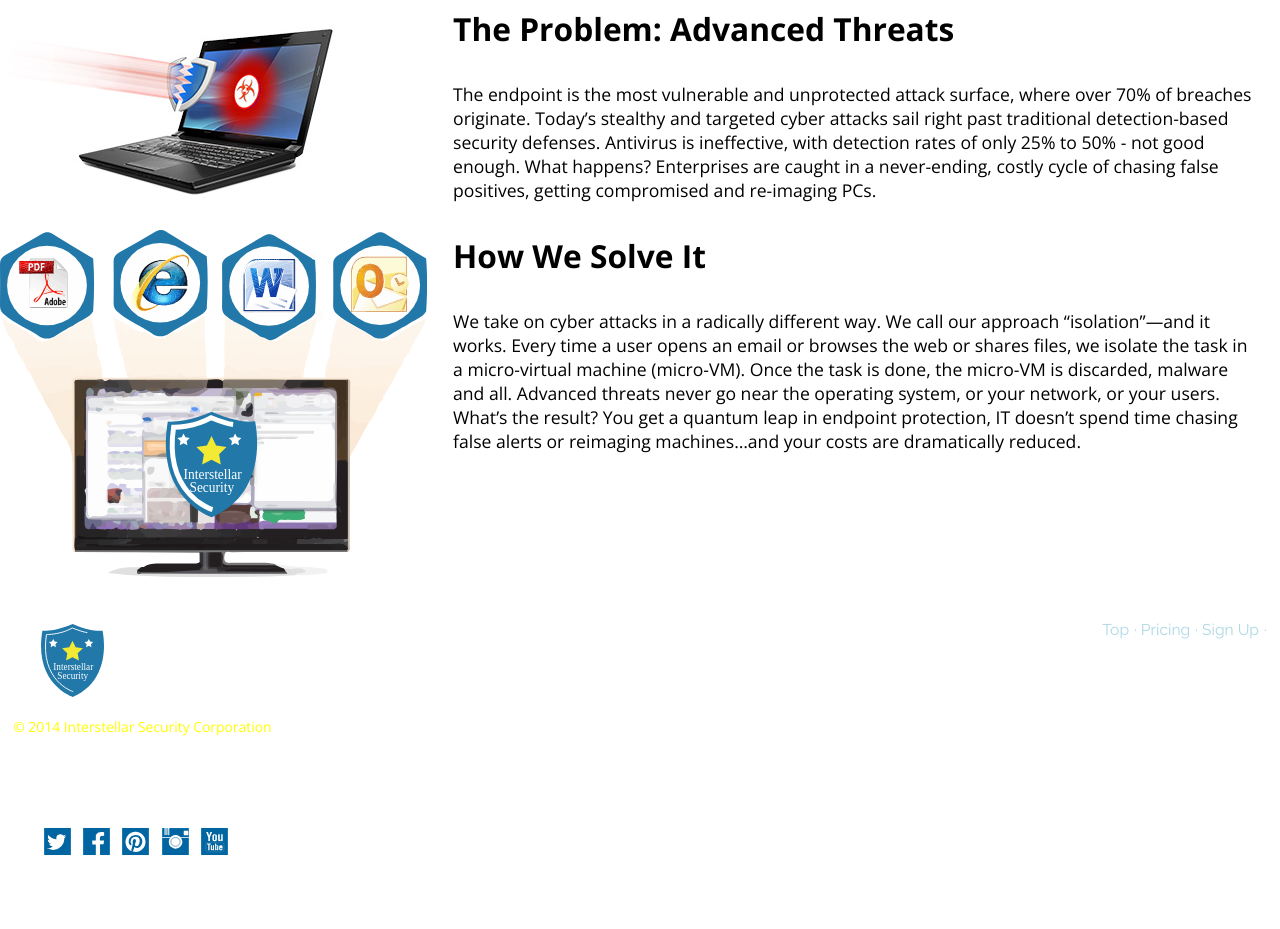
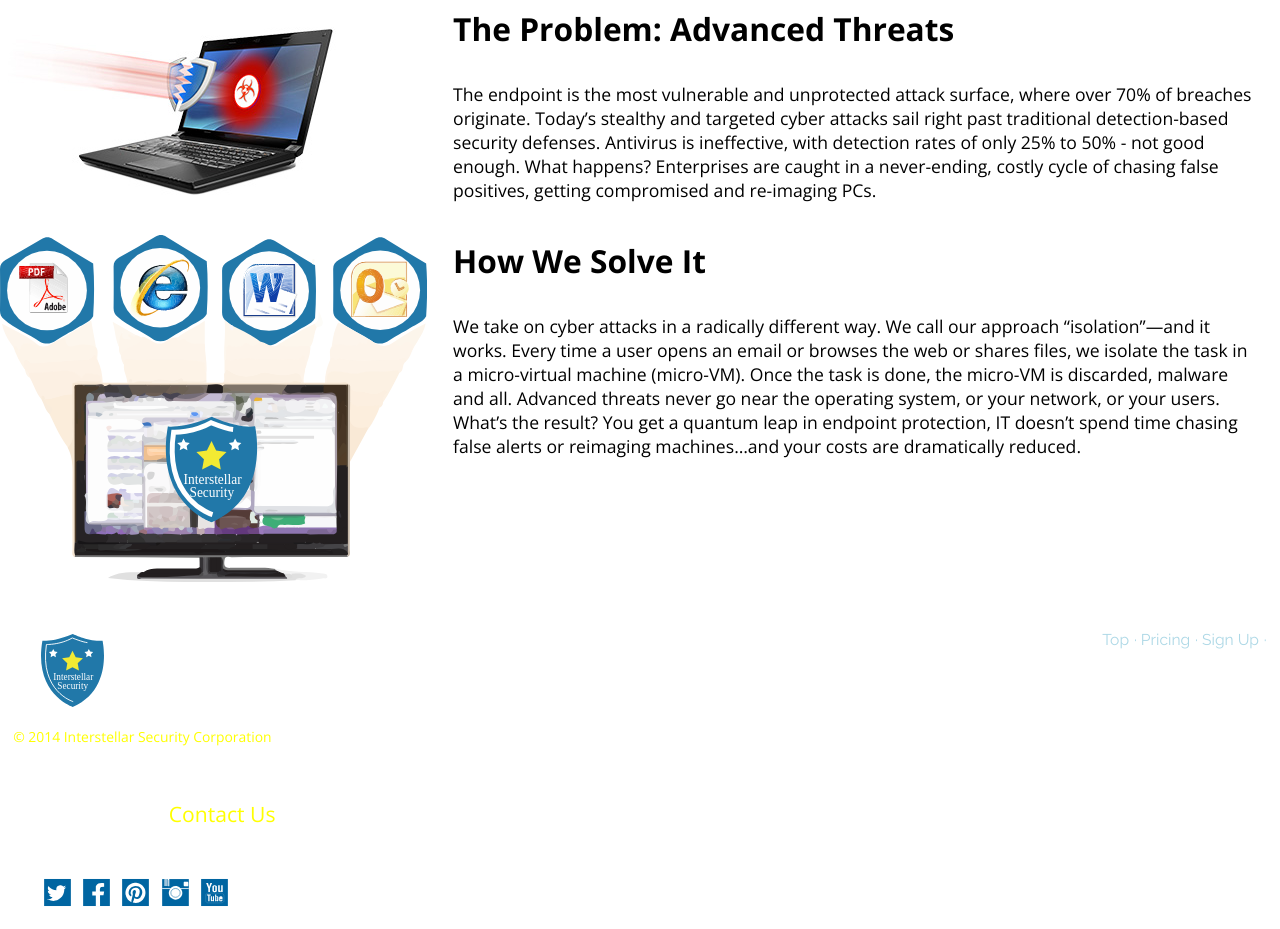
Before and after one commit to assem-el-merhi/sass-website, a plain HTML site: page index.html in a window 1280 px wide. Shown: the part 676-1605 px from the top of the page. Before the commit the page ends 1553 px from the top, so only its background shows below. Drawn offline with nearby package versions, Linux system fonts and the light colour scheme.

Commit message:
Fixed minor issues for clean up

```diff
--- a/css/main.css
+++ b/css/main.css
@@ -119,7 +119,7 @@ a:focus {
 
 .section-dark {
   background-image: url(../images/banner.jpg);
-  background-size: 100rem;
+  background-size: 300rem;
   background-repeat: no-repeat;
   background-position:top
 }
@@ -134,6 +134,7 @@ a:focus {
 
 .section-bottom {
   background-image: url(../images/banner.jpg);
+  background-size: 300rem;
 }
 .intro {
   text-align: center;
@@ -212,9 +213,11 @@ a:focus {
     text-align: right;
   }
 
+
 }
 
 @media only screen and (min-width: 60em) {
+
 
 
 .logo-wrap {
@@ -351,10 +354,13 @@ border-bottom: 1px solid #ccc;
 }
 
 .apps-icons {
-    padding-top: 4em;
+    padding-top: 2em;
 
 }
 
-.laptop {
-    display: block;
+.join {
+  text-align: center;
+  color: yellow;
+  padding-bottom: 1em;
+  font-size: 1.2em
 }
--- a/index.html
+++ b/index.html
@@ -19,7 +19,9 @@
 
 <header role="banner" id="top" class="grid grid-middle section-dark masthead pad-t-1-2 pad-b-1-2">
   <div class="unit gutter unit-xs-1 unit-s-1 unit-m-1-3 unit-l-1-3 logo-wrap">
-    <img src="images/saas-logo.svg" alt="Saas Logo" class="logo">
+   <a href="index.html">
+      <img src="images/saas-logo.svg" class="logo">
+    </a>
   </div>
   <nav role="navigation" id="nav" class="unit gutter-1-2 unit-xs-1 unit-s-1 unit-m-2-3 unit-l-2-3">
     <ul class="nav giga pu sh-0 brand-family">
@@ -72,7 +74,9 @@
 <footer class="grid island-1-2 section-bottom">
   <div class="unit micro unit-xs-1 unit-s-1 unit-m-1-2 unit-l-1-3" role="contentinfo">
     <div class="unit gutter unit-xs-1 unit-s-1 unit-m-1-3 unit-l-1-3 logo-wrap">
-    <img src="images/saas-logo.svg" alt="Saas Logo" class="logo">
+    <a href="index.html">
+      <img src="images/saas-logo.svg" class="logo">
+    </a>
   </div>
       <p class="copyright push-0">© 2014 Interstellar Security Corporation</p>
   </div>
@@ -84,10 +88,12 @@
         <li><a href="sign-up.html">Sign Up</a></li>
       </ul>
     </nav>
+
   </div>
 
 <div class="unit gutter unit-xs-1 unit-s-1 unit-m-1-3 unit-l-1-3 logo-wrap">
   <div class="apps-icons">
+      <p class="join"> Contact Us</p>
         <a href="https://twitter.com/"><img title="Twitter" src="images/twitter-logo.svg" alt="Twitter" width="35" height="35"></a>
         <a href="https://www.facebook.com/"><img title="Facebook" src="images/facebook-logo.svg" alt="Pinterest" width="35" height="35"></a>
         <a href="https://www.pinterest.com/"><img title="Pintrest" src="images/pintrest-logo.svg" alt="Facebook" width="35" height="35"></a>
```
Also changed, not shown: pricing.html (+2 -2 lines), sign-up.html (+3 -1 lines).
